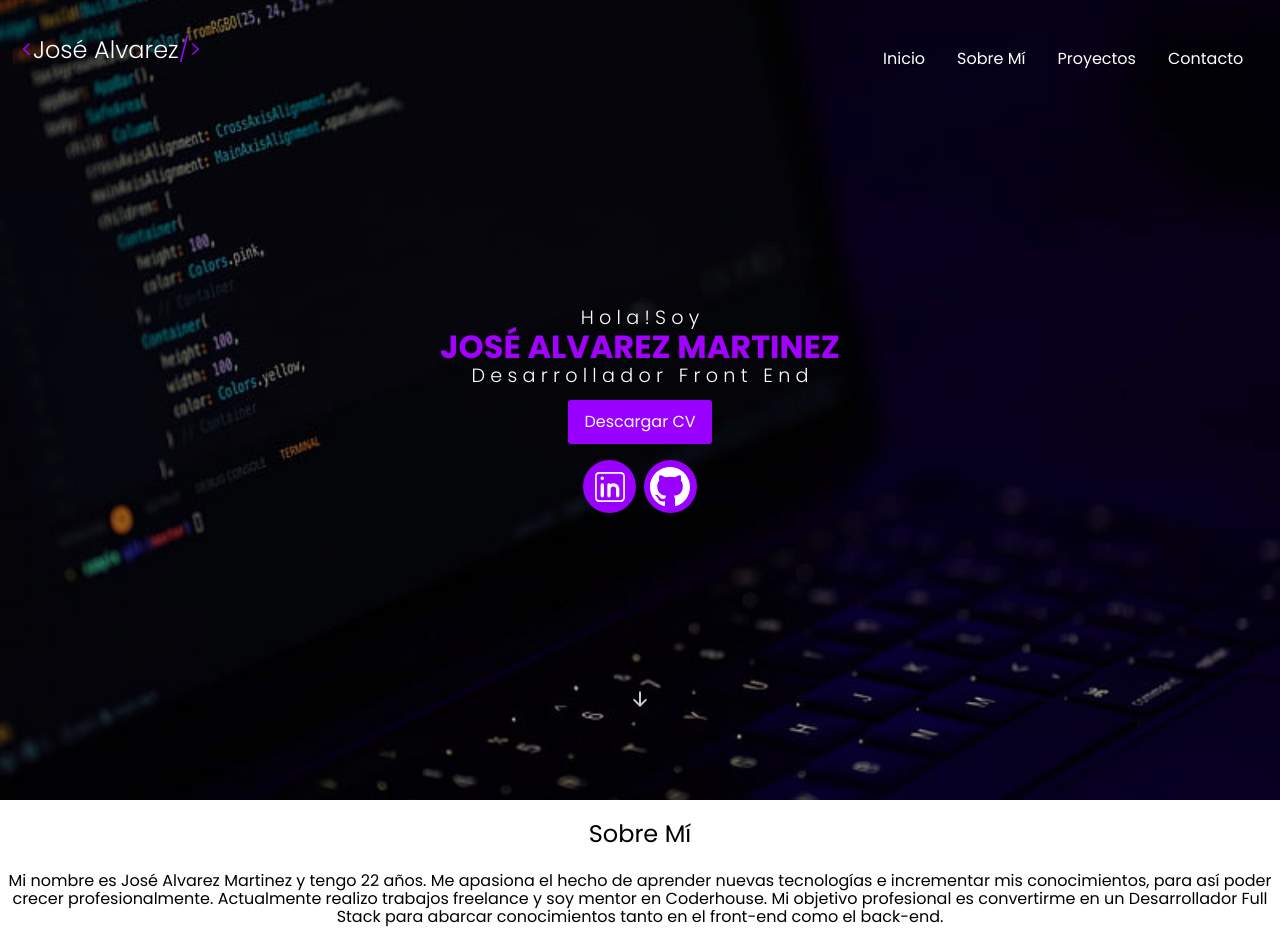
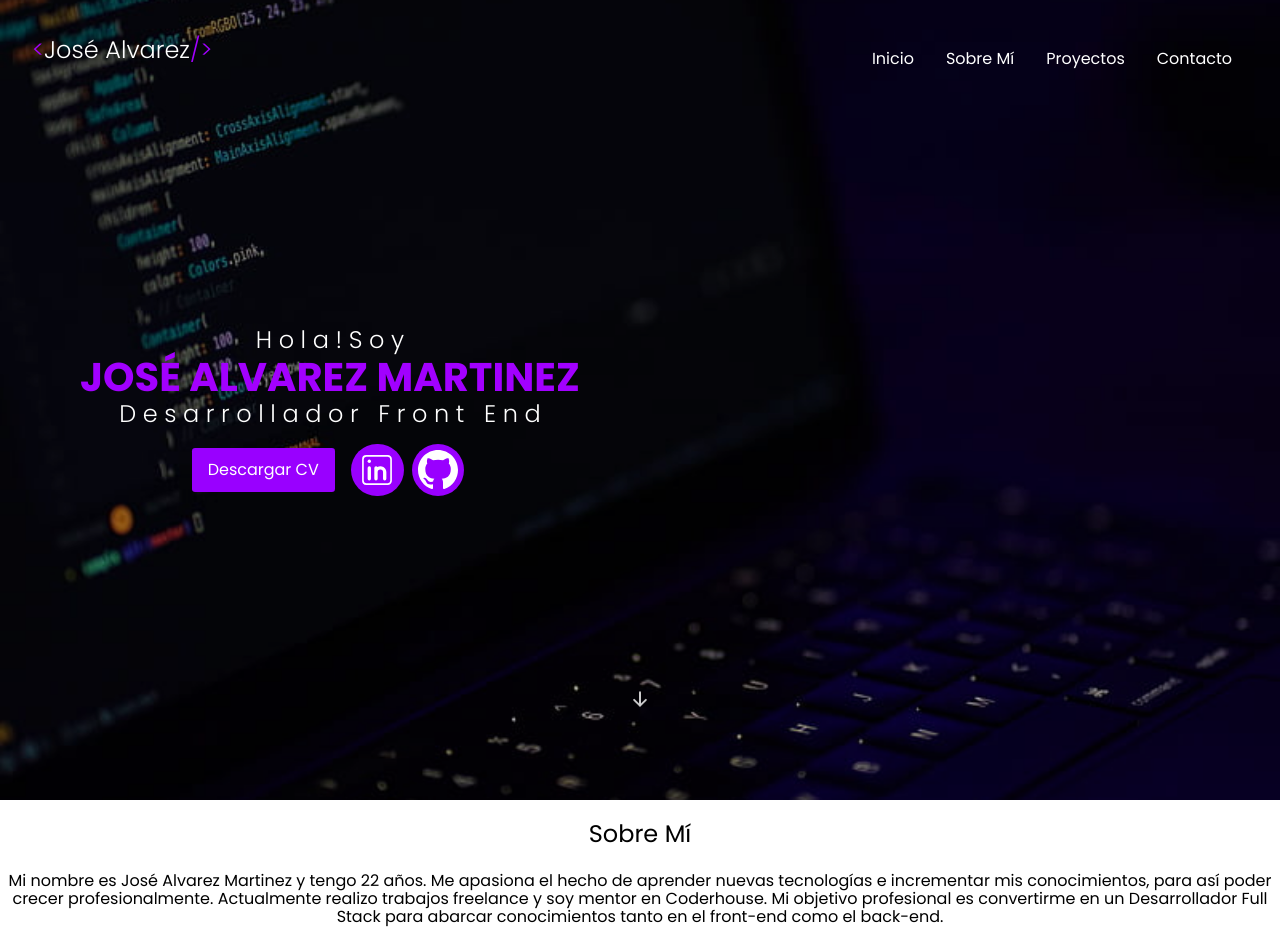
Before and after one commit to JoseAlvarezMartinez/portfolio, a React (Create React App) app: page / in a window 1280 px wide. Built offline with nearby package versions, Linux system fonts and the light colour scheme.

Commit message:
-- Header Pc --

```diff
--- a/src/App.css
+++ b/src/App.css
@@ -55,7 +55,7 @@ h1 span {
   display: flex;
   align-items: center;
   justify-content: space-between;
-  margin: 0 1.3rem;
+  margin: 0 2rem;
   padding-top: 1rem;
 }
 .navegacion-inactiva {
@@ -193,8 +193,30 @@ h1 span {
     font-size: 2rem;
   }
 }
-@media only screen and (min-width:900px){
-  .contenedor-superior{
+@media only screen and (min-width: 900px) {
+  .contenedor-superior {
     flex-direction: row;
   }
+  h1 {
+    font-size: 1.5rem;
+  }
+  h1 span {
+    font-size: 2.5rem;
+  }
+  .bienvenida-contenedor{
+    margin: 0 5rem;
+    align-items: start;
+  }
+  .botones{
+    display: flex;
+    align-items: center;
+    justify-content: center;
+    width: 31rem;
+  }
+  .redes-sociales{
+    margin: 0;
+  }
+  .descargar-cv{
+    margin-right: 1rem;
+  }
 }
--- a/src/components/Header.jsx
+++ b/src/components/Header.jsx
@@ -40,6 +40,7 @@ const Header = () => {
             H o l a ! S o y <span>José Alvarez Martinez</span>D e s a r r o l l
             a d o r &nbsp; F r o n t &nbsp; E n d
           </h1>
+          <div className="botones">
             <div className="centrar-boton">
               <a
                 target={"_blank"}
@@ -68,6 +69,7 @@ const Header = () => {
               </div>
             </div>
           </div>
+          </div>
           <div className="centrar-boton">
             <svg
               className={`tienda-online-arrow ${isOpen ? "z-1" : ""}`}
@@ -85,6 +87,7 @@ const Header = () => {
                 strokeLinejoin="round"
               ></path>
             </svg>
+
         </div>
       </div>
     </header>
```
Lines whose indentation alone changed are shown as unchanged.
